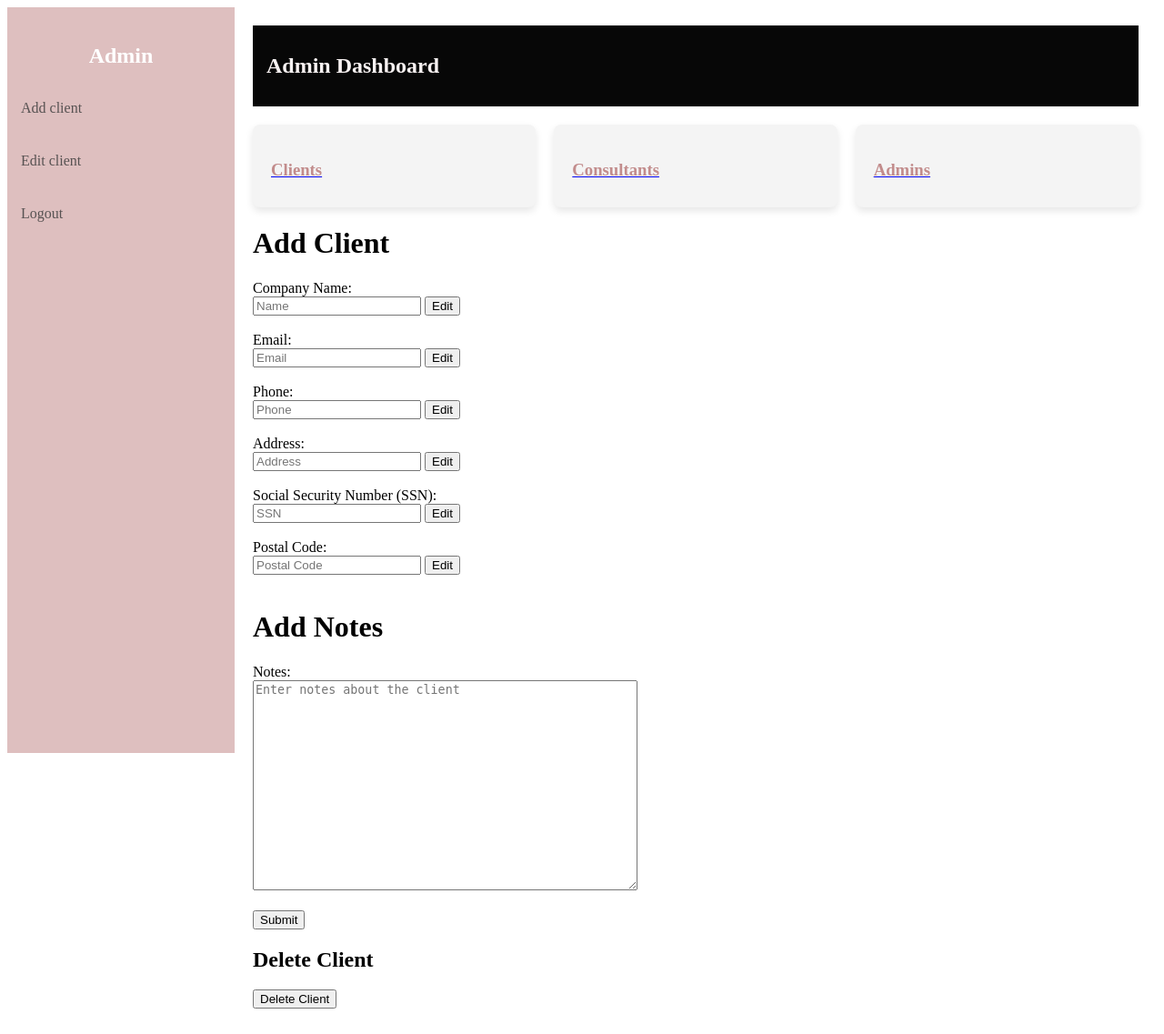
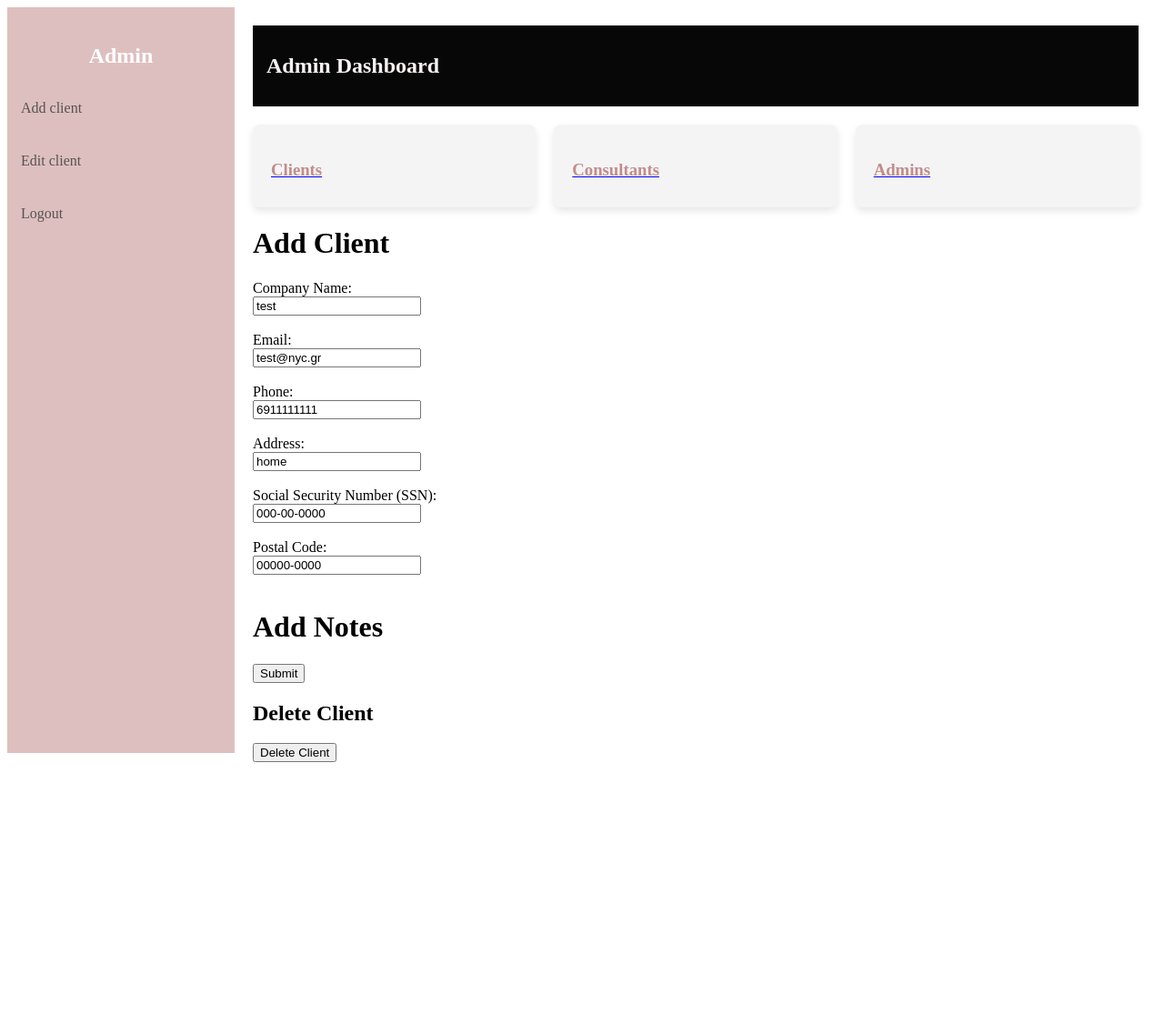
Before and after one commit to ndimitrokalis/Agile-Development-Assignment, a Flask app: page /clients/edit/form/1 in a window 1280 px wide. Shown: the whole page at 91% size. After the commit the page ends 838 px from the top, so only its background shows below. Run offline with Flask 3, Linux system fonts and the light colour scheme; a user stored in the database is signed in.

Commit message:
Fixed functionality

```diff
--- a/server.py
+++ b/server.py
@@ -1,4 +1,4 @@
-from flask import Flask, render_template, request, redirect
+from flask import Flask, render_template, request, redirect, flash
 from flask_sqlalchemy import SQLAlchemy
 from flask_login import UserMixin, LoginManager, login_required, logout_user, login_user, current_user
 from werkzeug.security import generate_password_hash, check_password_hash
@@ -31,6 +31,7 @@ class Client(db.Model):
     address = db.Column(db.String(200), nullable=True)
     ssn = db.Column(db.String(11), unique=True, nullable=False)
     postalcode = db.Column(db.String(10), nullable=True)
+    notes = db.Column(db.String(500), nullable=True)
 
 @app.route("/")
 def home():
@@ -50,12 +51,20 @@ def login():
             else:
                 return redirect('/dashboard')
         else:
+            flash("Invalid username or password")
             return redirect('/login')
     else:
         return render_template('login.html')
 
 @app.route("/password/recovery", methods=['GET', 'POST'])
 def password_recovery():
+    if request.method =='POST':
+        email = request.form.get('email')
+        user = User.query.filter_by(email=email).first()
+        if user:
+            return redirect('/')
+        else:
+            flash("The email address you entered does not exist")
     return render_template('password_recovery.html')
 
 @login_manager.user_loader
@@ -73,6 +82,7 @@ def register_user():
         confirm_password = request.form.get('confirm_password')
 
         if password != confirm_password:
+            flash("Passwords do not match")
             return redirect('/register')
 
         hashed_password = generate_password_hash(password, method='pbkdf2:sha256', salt_length=16)
@@ -99,8 +109,8 @@ def add_client():
         address = request.form.get('address')
         ssn = request.form.get("ssn")
         postalcode = request.form.get("postalcode")
-        print(name,email,phone,address,ssn,postalcode)
-        new_client = Client(name=name, email=email, phone=phone, address=address, ssn=ssn, postalcode=postalcode)
+        notes = request.form.get("notes")
+        new_client = Client(name=name, email=email, phone=phone, address=address, ssn=ssn, postalcode=postalcode, notes=notes)
         try:
             db.session.add(new_client)
             db.session.commit()
@@ -124,7 +134,6 @@ def edit_client_form(client_id):
     if current_user.role != 'admin':
         return "Unauthorized", 403
     client = Client.query.get(client_id)
-    print(request.method)
     if not client:
         return "Client not found", 404
     if request.method == 'POST':
@@ -134,12 +143,13 @@ def edit_client_form(client_id):
         client.address = request.form.get('address')
         client.ssn = request.form.get('ssn')
         client.postalcode = request.form.get('postalcode')
+        client.notes = request.form.get('notes')
         try:
             db.session.commit()
             return redirect('/clients/edit')
         except Exception as e:
             print(f"Error: {e}")
-            return redirect(f'/clients/edit/{client_id}')
+            return redirect(f'/clients/edit/form/{client_id}')
     return render_template('edit_client_form.html', client=client)
 
 @app.route("/clients/delete/<int:client_id>", methods=['POST'])
--- a/templates/add_client.html
+++ b/templates/add_client.html
@@ -23,7 +23,7 @@
         <input type="text" id="ssn" name="ssn" placeholder="000-00-0000" pattern="^\d{3}-\d{2}-\d{4}$" required><br><br>
 
         <label for="postalcode">Postal Code:</label><br>
-        <input type="text" id="postalcode" name="postalcode" placeholder="Postal Code" pattern="^\d{5}(-\d{4})?$" required><br><br>
+        <input type="text" id="postalcode" name="postalcode" placeholder="00000-0000" pattern="^\d{5}(-\d{4})?$" required><br><br>
 
         <h1>Add Notes</h1>
 
--- a/templates/edit_client.html
+++ b/templates/edit_client.html
@@ -1,6 +1,6 @@
 {% extends 'dashboard.html' %}
 
-{% block title %}Edit Client{% endblock %}
+{% block title %}Edit Clients{% endblock %}
 
 {% block content %}
     <h1>Edit Client</h1>
@@ -10,7 +10,7 @@
             {{ client.name }} - {{ client.email }} - {{ client.phone }}
             <a href="/clients/edit/form/{{ client.id }}">Edit</a>
             <form action="/clients/delete/{{ client.id }}" method="post" style="display:inline;">
-                <button type="submit">Delete</button>
+                <button type="submit" onclick="return confirm('Are you sure you want to delete this client?')">Delete</button>
             </form>
         </li>
         {% endfor %}
--- a/templates/edit_client_form.html
+++ b/templates/edit_client_form.html
@@ -5,46 +5,34 @@
 {% block content %}
     <h1>Add Client</h1>
 
-    <form method="post" action="/clients/add">
+    <form action="/clients/edit/form/{{ client.id }}" method="POST">
         <label for="name">Company Name:</label><br>
-        <input type="text" id="name" name="name" placeholder="Name" required readonly>
-        <button type="button" onclick="editField('name')">Edit</button><br><br>
+        <input type="text" id="name" name="name" placeholder="name" value="{{ client.name }}" required><br><br>
 
         <label for="email">Email:</label><br>
-        <input type="email" id="email" name="email" placeholder="Email" required readonly>
-        <button type="button" onclick="editField('email')">Edit</button><br><br>
+        <input type="email" id="email" name="email" placeholder="Email" value="{{ client.email }}" required><br><br>
 
         <label for="phone">Phone:</label><br>
-        <input type="tel" id="phone" name="phone" placeholder="Phone" pattern="^[0-9]{10}$" required readonly>
-        <button type="button" onclick="editField('phone')">Edit</button><br><br>
+        <input type="tel" id="phone" name="phone" placeholder="Phone" pattern="^[0-9]{10}$" value="{{ client.phone }}" required><br><br>
 
         <label for="address">Address:</label><br>
-        <input type="text" id="address" name="address" placeholder="Address" readonly>
-        <button type="button" onclick="editField('address')">Edit</button><br><br>
+        <input type="text" id="address" name="address" placeholder="Address" value="{{ client.address }}" required><br><br>
 
         <label for="ssn">Social Security Number (SSN):</label><br>
-        <input type="text" id="ssn" name="ssn" placeholder="SSN" pattern="^\d{3}-\d{2}-\d{4}$" required readonly>
-        <button type="button" onclick="editField('ssn')">Edit</button><br><br>
+        <input type="text" id="ssn" name="ssn" placeholder="SSN" pattern="^\d{3}-\d{2}-\d{4}$" value="{{ client.ssn }}" required><br><br>
 
         <label for="postalcode">Postal Code:</label><br>
-        <input type="text" id="postalcode" name="postalcode" placeholder="Postal Code" pattern="^\d{5}(-\d{4})?$" required readonly>
-        <button type="button" onclick="editField('postalcode')">Edit</button><br><br>
+        <input type="text" id="postalcode" name="postalcode" placeholder="Postal Code" pattern="^\d{5}(-\d{4})?$" value="{{ client.postalcode }}" required><br><br>
 
-    </form>
+        <h1>Add Notes</h1>
 
-    <h1>Add Notes</h1>
 
-    <form method="post" action="/notes/add">
-        <label for="notes">Notes:</label><br>
-        <textarea id="notes" name="notes" placeholder="Enter notes about the client" rows="15" cols="50" readonly></textarea><br><br>
+
         <button type="submit">Submit</button>
     </form>
-
 
     <h2>Delete Client</h2>
     <form method="post" action="/clients/delete/{{ client_id }}">
         <button type="submit" onclick="return confirm('Are you sure you want to delete this client?')">Delete Client</button>
     </form>
-
-
 {% endblock %}
```
Also changed, not shown: templates/clients.html (deleted, +0 -18 lines), templates/login.html (+11 -3 lines), templates/password_recovery.html (+14 -1 lines), templates/register.html (+12 -5 lines), instance/app.db.
